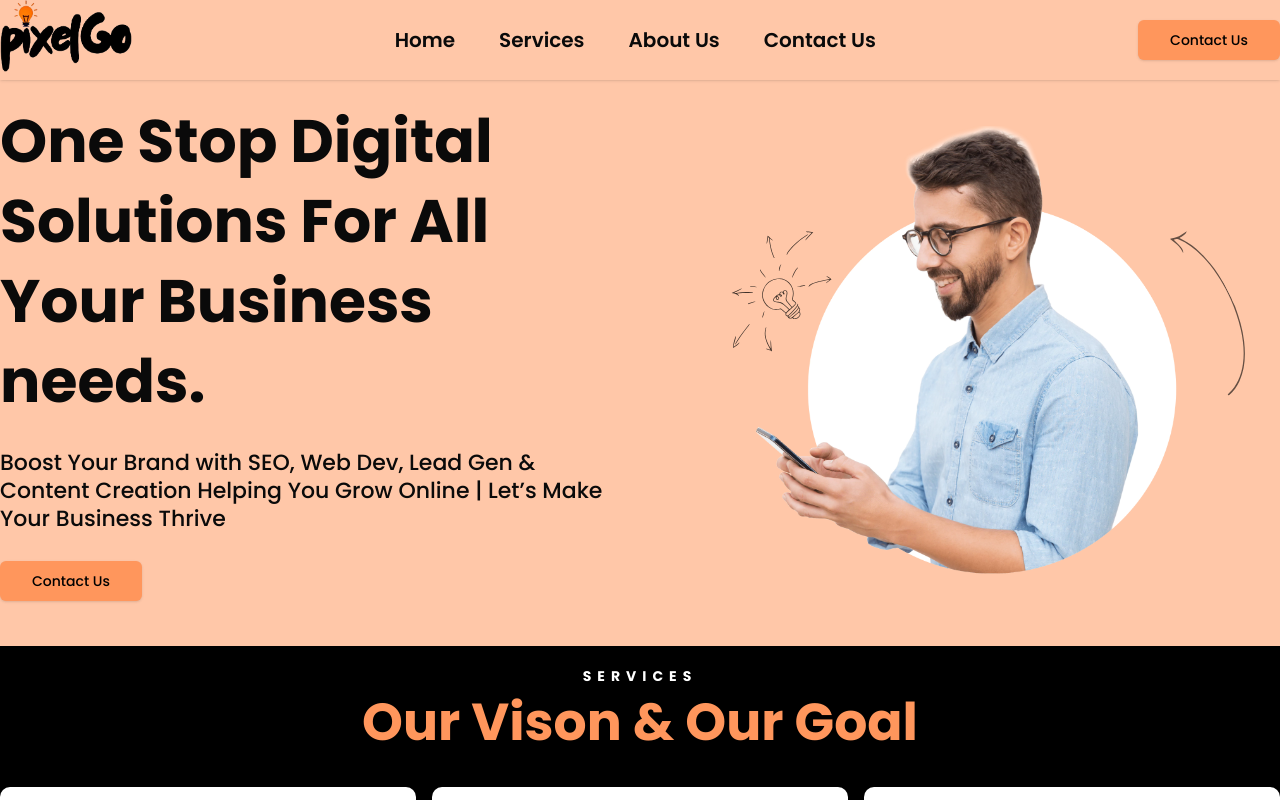
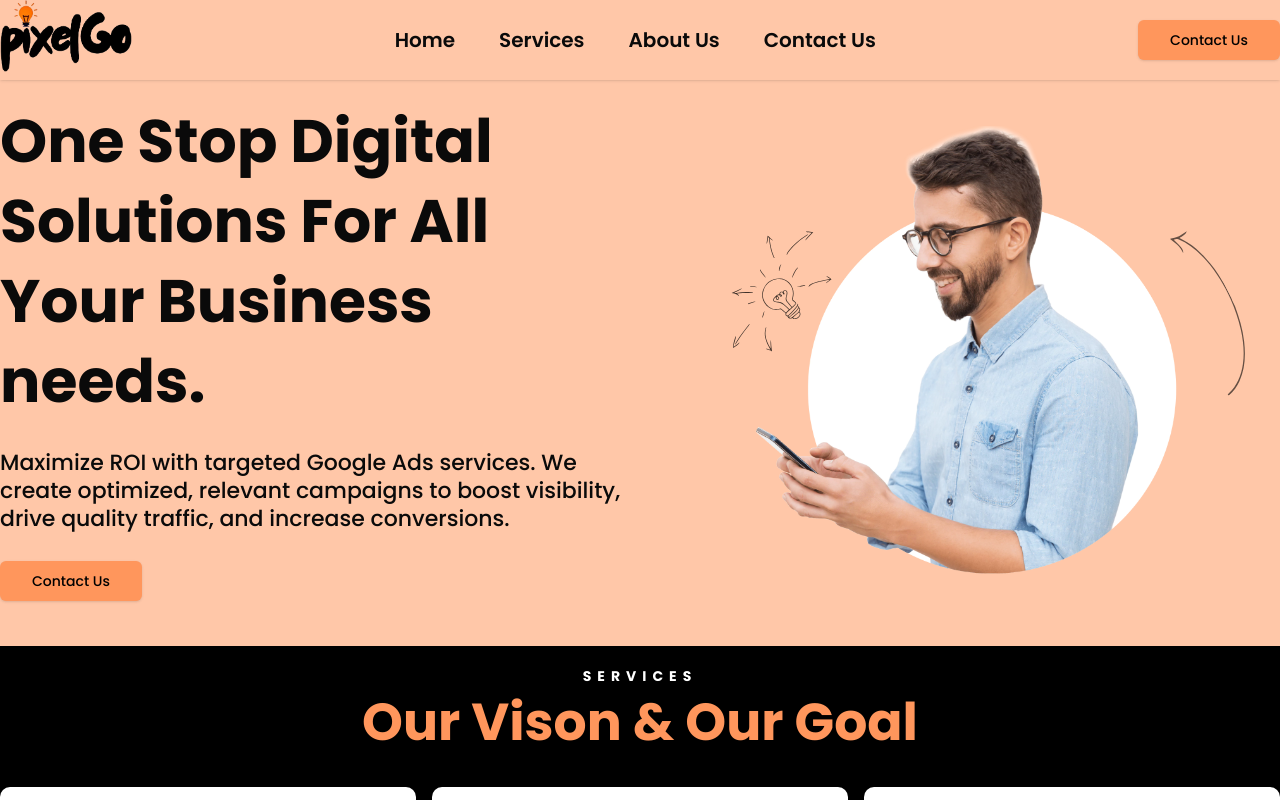
Before and after one commit to hamid1882/pixelgo, a Next.js app: page / in a window 1280 px wide. Shown: the top 800 px of the page. Built offline with nearby package versions, Linux system fonts and the light colour scheme.

Commit message:
fix: changed description

```diff
--- a/src/app/layout.tsx
+++ b/src/app/layout.tsx
@@ -15,7 +15,7 @@ const poppins = Poppins({
 export const metadata: Metadata = {
   title: "PixelGo | One Stop Digital Solutions For All Your Business needs.",
   description:
-    "Boost Your Brand with SEO, Web Dev, Lead Gen & Content Creation  Helping You Grow Online | Let’s Make Your Business Thrive",
+    "Maximize ROI with targeted Google Ads services. We create optimized, relevant campaigns to boost visibility, drive quality traffic, and increase conversions.",
 };
 
 export default function RootLayout({
--- a/src/components/Hero.tsx
+++ b/src/components/Hero.tsx
@@ -34,8 +34,9 @@ function Hero() {
           One Stop Digital Solutions For All Your Business needs.
         </h1>
         <p className="text-[12px] lg:text-[22px] font-[500] leading-[17px] lg:leading-[28px]">
-          Boost Your Brand with SEO, Web Dev, Lead Gen & Content Creation
-          Helping You Grow Online | Let’s Make Your Business Thrive
+          Maximize ROI with targeted Google Ads services. We create optimized,
+          relevant campaigns to boost visibility, drive quality traffic, and
+          increase conversions.
         </p>
         <div>
           <Link href="#contact-us">
--- a/src/components/scripts/ProductSchema.tsx
+++ b/src/components/scripts/ProductSchema.tsx
@@ -16,7 +16,7 @@ function ProductSchema() {
       url: "https://www.pixelgo.in",
       logo: "https://pixelgo.in/_next/image?url=%2F_next%2Fstatic%2Fmedia%2Flogo.39121e90.webp&w=384&q=75",
       description:
-        "Boost Your Brand with SEO, Web Dev, Lead Gen & Content Creation  Helping You Grow Online | Let’s Make Your Business Thrive",
+        "Maximize ROI with targeted Google Ads services. We create optimized, relevant campaigns to boost visibility, drive quality traffic, and increase conversions.",
       address: {
         "@type": "PostalAddress",
         streetAddress: "155/1, 5th cross, near new noble school",
```
